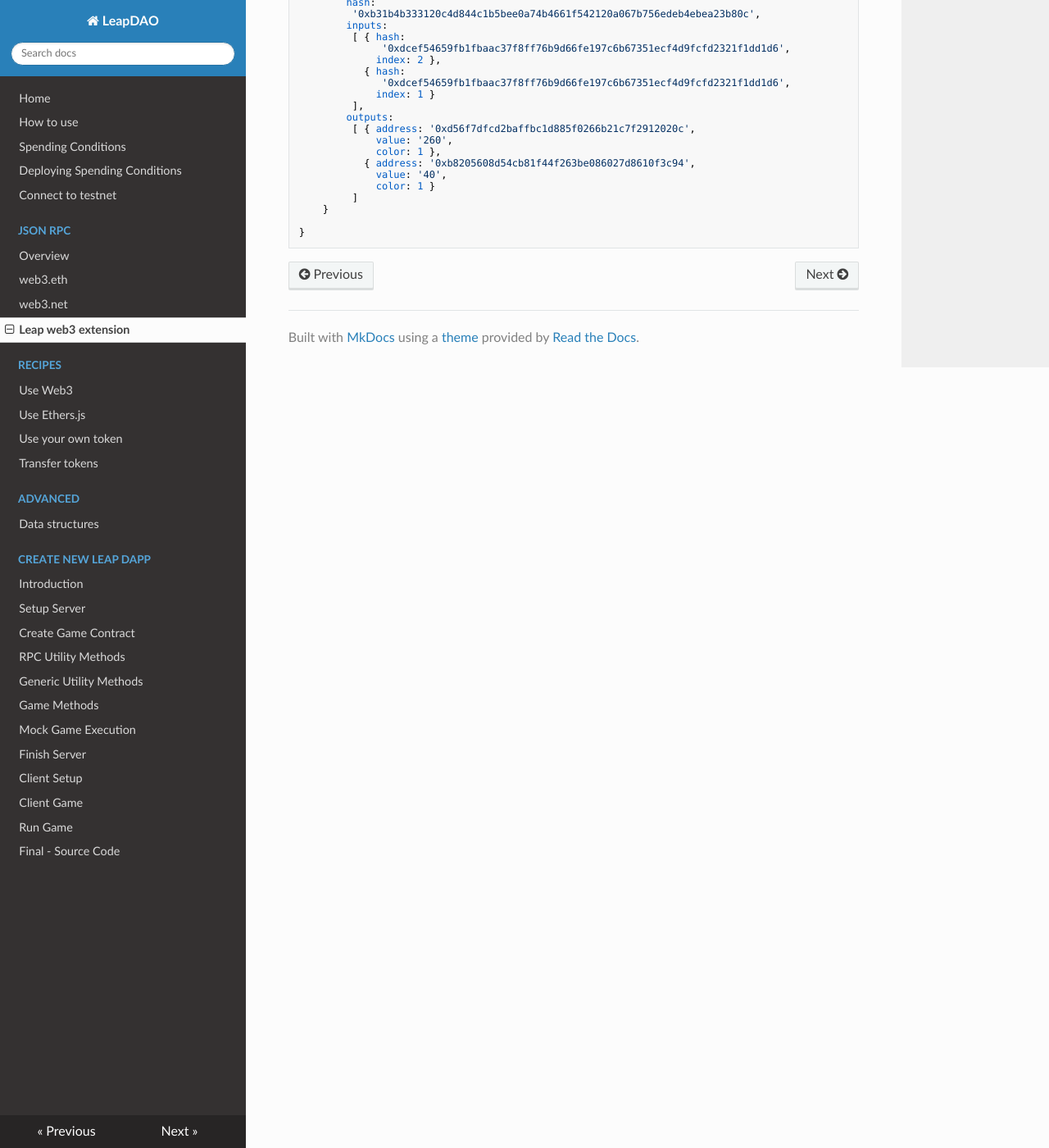
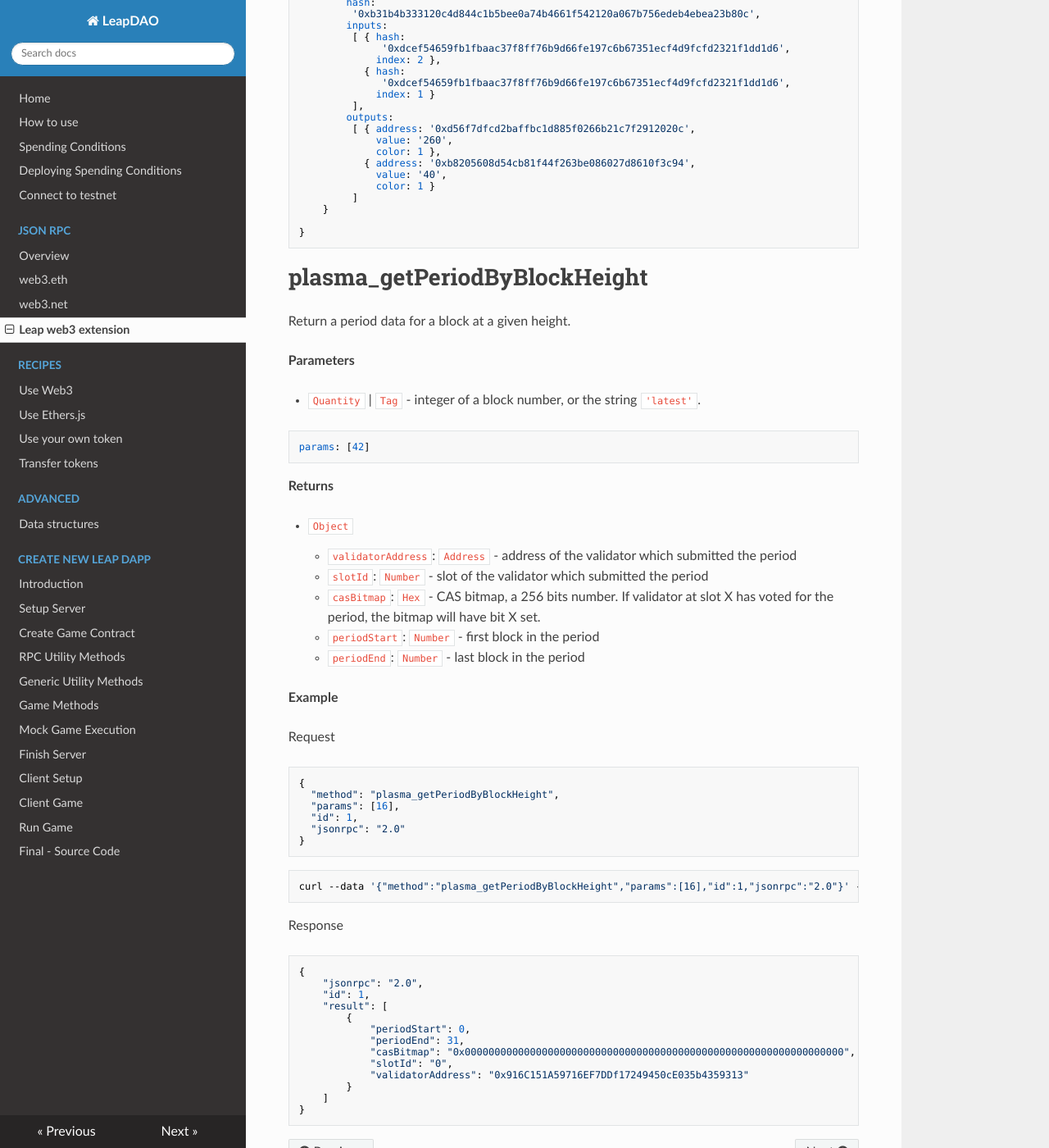
Before and after one commit to leapdao/docs, an MkDocs documentation site: the page built from docs/json-rpc/web3.plasma.md, in a window 1280 px wide and 1400 px high, scrolled down 5542 px. Shown: the whole window at 82% size. Built offline with MkDocs 1.6.1, drawn with Linux system fonts in a browser that asks for light colours; nearby versions of some CDN libraries.

Commit message:
feat: add docs for period store

````diff
--- a/docs/json-rpc/web3.plasma.md
+++ b/docs/json-rpc/web3.plasma.md
@@ -304,3 +304,59 @@ Response
 
 }
 ```
+
+# plasma_getPeriodByBlockHeight
+
+Return a period data for a block at a given height.
+
+**Parameters**
+
+- `Quantity` | `Tag` - integer of a block number, or the string `'latest'`.
+
+```js
+params: [42]
+```
+
+**Returns**
+
+- `Object`
+    - `validatorAddress`: `Address` - address of the validator which submitted the period
+    - `slotId`: `Number` - slot of the validator which submitted the period
+    - `casBitmap`: `Hex` - CAS bitmap, a 256 bits number. If validator at slot X has voted for the period, the bitmap will have bit X set.
+    - `periodStart`: `Number` - first block in the period
+    - `periodEnd`: `Number` - last block in the period
+
+**Example**
+
+Request
+
+```js
+{
+  "method": "plasma_getPeriodByBlockHeight",
+  "params": [16],
+  "id": 1,
+  "jsonrpc": "2.0"
+}
+```
+
+```bash
+curl --data '{"method":"plasma_getPeriodByBlockHeight","params":[16],"id":1,"jsonrpc":"2.0"}' -H "Content-Type: application/json" -X POST localhost:8645
+```
+
+Response
+
+```js
+{
+    "jsonrpc": "2.0",
+    "id": 1,
+    "result": [
+        {
+            "periodStart": 0,
+            "periodEnd": 31,
+            "casBitmap": "0x0000000000000000000000000000000000000000000000000000000000000000",
+            "slotId": "0",
+            "validatorAddress": "0x916C151A59716EF7DDf17249450cE035b4359313"
+        }
+    ]
+}
+```
````
